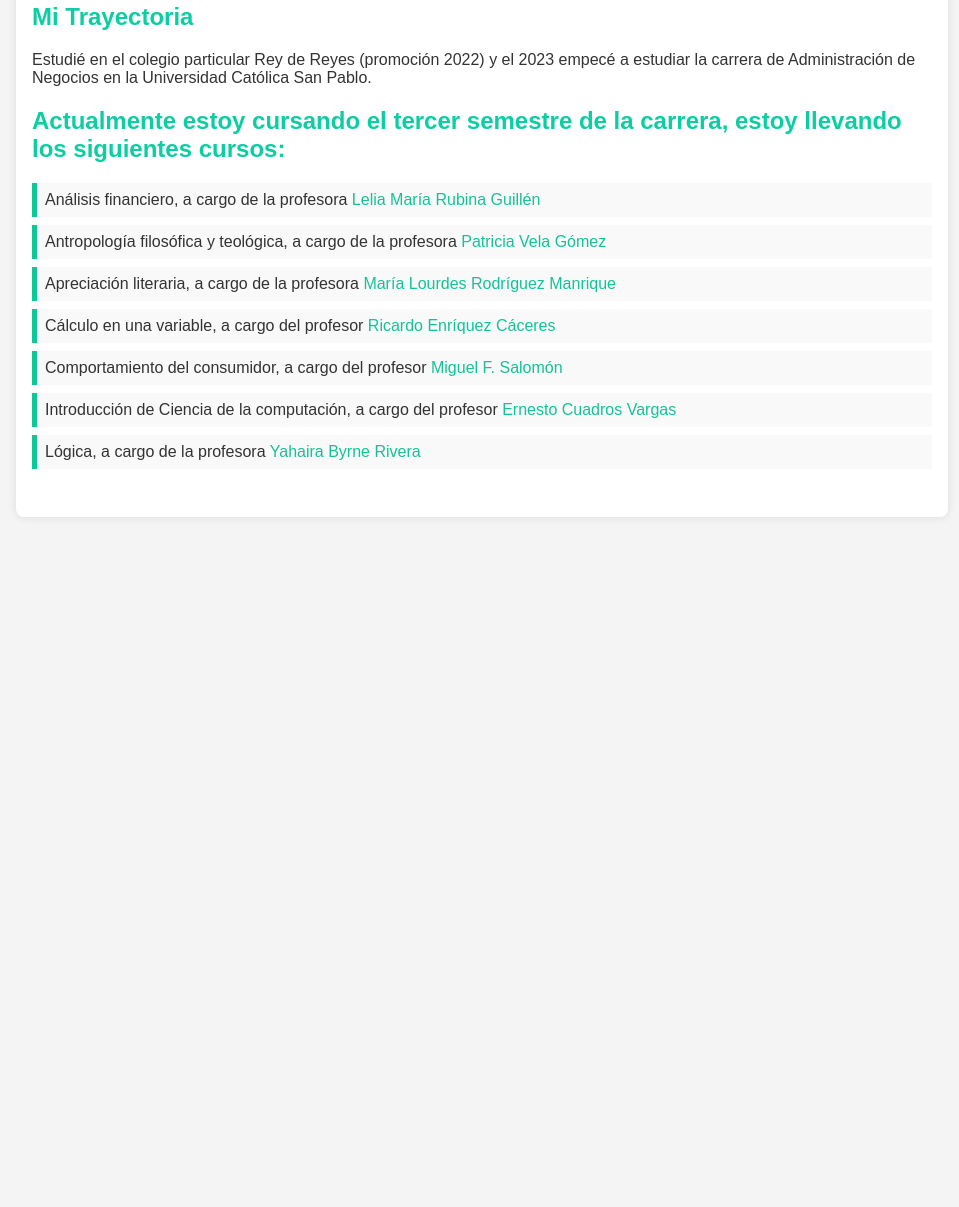
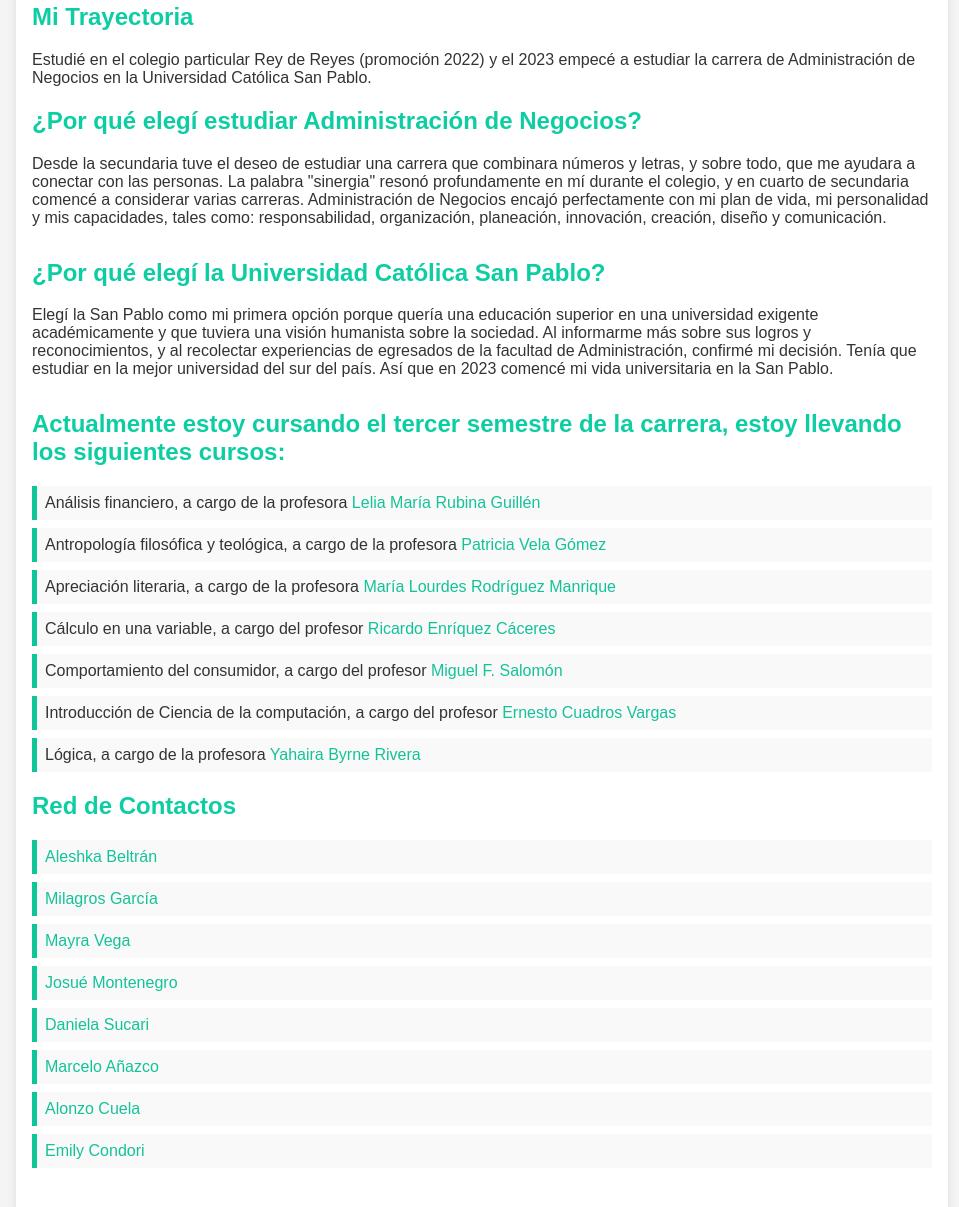
Before and after one commit to AdrianaRz7/AdrianaRz.github.io, a plain HTML site: page index.html in a window 1280 px wide. Shown: the part 177-1384 px from the top of the page, without its empty margins (158-1117 px from the left). Before the commit the page ends 800 px from the top, so only its background shows below. Drawn offline with Linux system fonts and the light colour scheme.

Commit message:
Update index.html

```diff
--- a/index.html
+++ b/index.html
@@ -70,6 +70,15 @@
             <h2>Mi Trayectoria</h2>
             <p>Estudié en el colegio particular Rey de Reyes (promoción 2022) y el 2023 empecé a estudiar la carrera de Administración de Negocios
                 en la Universidad Católica San Pablo.</p>
+                <section>
+                    <h2>¿Por qué elegí estudiar Administración de Negocios?</h2>
+                    <p>Desde la secundaria tuve el deseo de estudiar una carrera que combinara números y letras, y sobre todo, que me ayudara a conectar con las personas. La palabra "sinergia" resonó profundamente en mí durante el colegio, y en cuarto de secundaria comencé a considerar varias carreras. Administración de Negocios encajó perfectamente con mi plan de vida, mi personalidad y mis capacidades, tales como: responsabilidad, organización, planeación, innovación, creación, diseño y comunicación.</p>
+                </section>
+                <section>
+                    <h2>¿Por qué elegí la Universidad Católica San Pablo?</h2>
+                    <p>Elegí la San Pablo como mi primera opción porque quería una educación superior en una universidad exigente académicamente y que tuviera una visión humanista sobre la sociedad. Al informarme más sobre sus logros y reconocimientos, y al recolectar experiencias de egresados de la facultad de Administración, confirmé mi decisión. Tenía que estudiar en la mejor universidad del sur del país. Así que en 2023 comencé mi vida universitaria en la San Pablo.</p>
+                </section>
+                <section>
 
         <section>
             <h2>Actualmente estoy cursando el tercer semestre de la carrera, estoy llevando los siguientes cursos:</h2>
@@ -88,5 +97,17 @@
                     <a href="https://www.linkedin.com/in/ecuadrosv/" target="_blank">Ernesto Cuadros Vargas</a></li>
                 <li>Lógica, a cargo de la profesora
                     <a href="https://www.linkedin.com/in/yahaira-byrne-a80bb838/" target="_blank">Yahaira Byrne Rivera</a></li>
-            </ul>
-        </section>
+
+         <section>
+                        <h2>Red de Contactos</h2>
+                        <ul>
+                            <li><a href="https://aleshka18.github.io/aleshkabeltran/" target="_blank">Aleshka Beltrán</a></li>
+                            <li><a href="https://milagrosgarcia978.github.io/MilagrosGarcia/" target="_blank">Milagros García</a></li>
+                            <li><a href="https://grecid13.github.io/Pagina-de-Grecia-/" target="_blank">Mayra Vega</a></li>
+                            <li><a href="https://josuemontenegro.com/" target="_blank">Josué Montenegro</a></li>
+                            <li><a href="https://danielasucari.github.io/DanielaMilagrosSucariCatacora/" target="_blank">Daniela Sucari</a></li>
+                            <li><a href="https://marcyeah.github.io/MarceloJeanouAnazcoPacaya/" target="_blank">Marcelo Añazco</a></li>
+                            <li><a href="https://dnursaurio.github.io" target="_blank">Alonzo Cuela</a></li>
+                            <li><a href="https://emilycondorih.github.io/" target="_blank">Emily Condori</a></li>
+                        </ul>
+                    </section>
```
